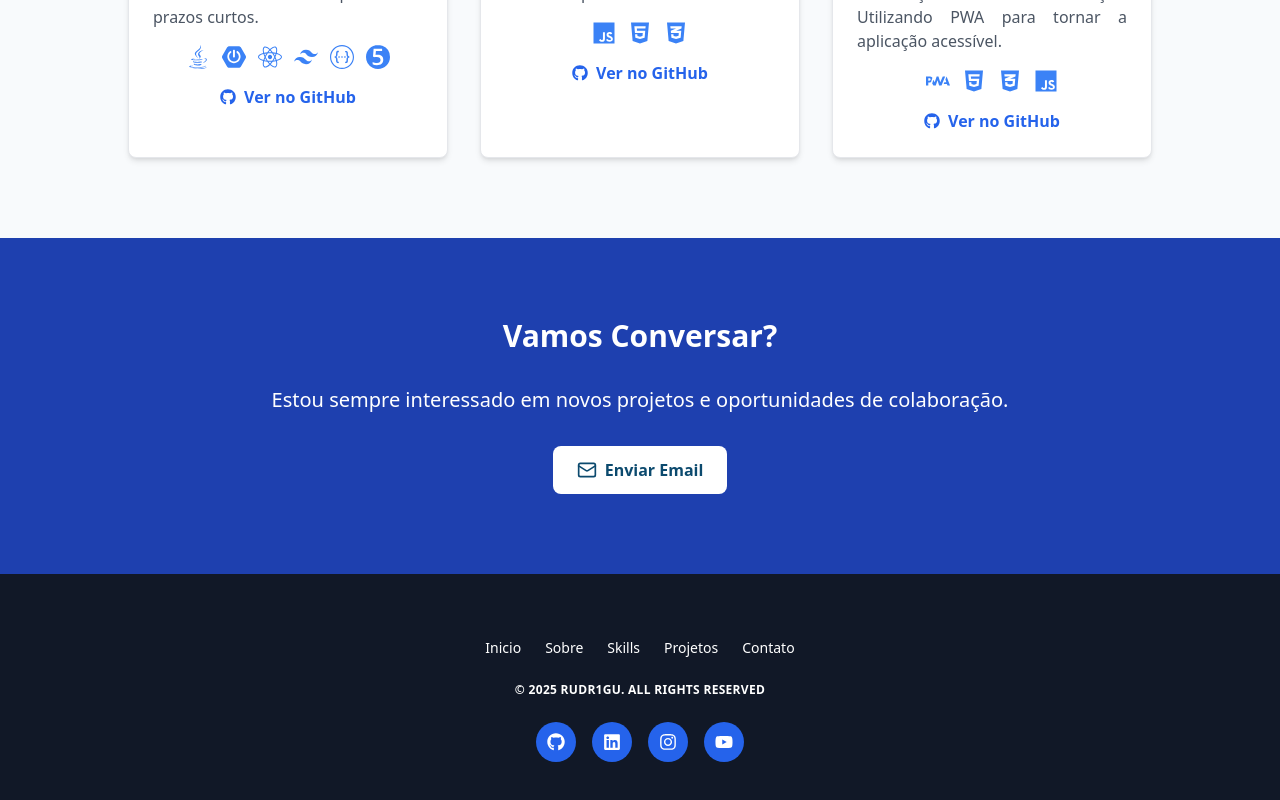
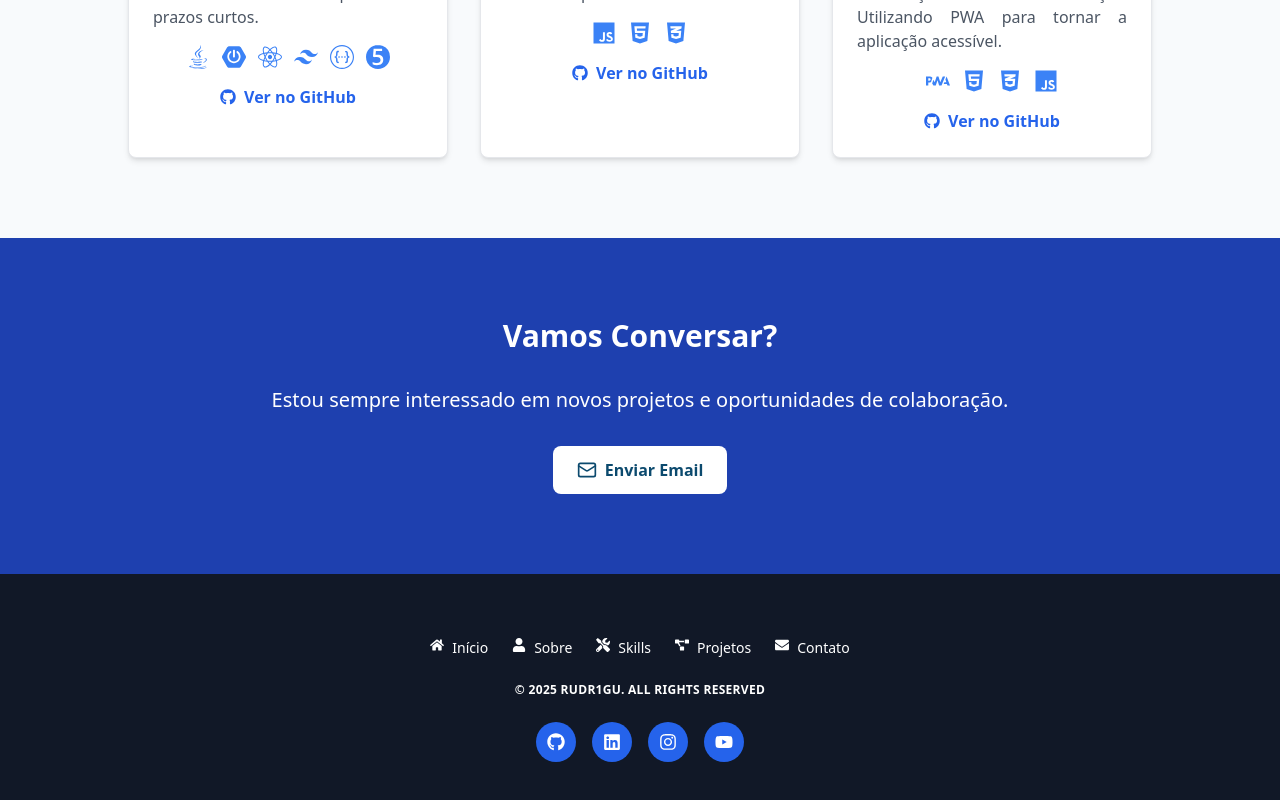
Before and after one commit to rudr1gu/Portifolio, a React (Vite) app: page / in a window 1280 px wide. Shown: the part 3084-3884 px from the top of the page. Built offline with nearby package versions, Linux system fonts and the light colour scheme.

Commit message:
:sparkles: feat: Enhance Footer component with smooth scrolling navigation and icon integration

```diff
--- a/src/components/footer/Footer.tsx
+++ b/src/components/footer/Footer.tsx
@@ -1,16 +1,45 @@
-import { FaInstagram, FaGithub, FaLinkedin, FaYoutube } from "react-icons/fa";
+import { FaInstagram, FaGithub, FaLinkedin, FaYoutube, FaHome, FaUser, FaTools, FaProjectDiagram, FaEnvelope } from "react-icons/fa";
 
 const Footer = () => {
+
+  const scrollToSection = (id: string) => {
+    const section = document.getElementById(id);
+    if (section) {
+      section.scrollIntoView({ behavior: "smooth", block: "start" });
+    }
+  };
+
   return (
     <footer className="bg-gray-900 py-16 text-white">
       <div className="container mx-auto text-center px-4">
         <nav className="mb-6">
           <ul className="flex flex-wrap justify-center gap-6 text-sm font-medium">
-            <li><a href="#" className="hover:text-blue-500 transition">Inicio</a></li>
-            <li><a href="#" className="hover:text-blue-500 transition">Sobre</a></li>
-            <li><a href="#" className="hover:text-blue-500 transition">Skills</a></li>
-            <li><a href="#" className="hover:text-blue-500 transition">Projetos</a></li>
-            <li><a href="#" className="hover:text-blue-500 transition">Contato</a></li>
+            <li>
+              <a onClick={() => scrollToSection("home")} className="flex gap-2 cursor-pointer hover:text-blue-500 transition">
+                <FaHome /> Início
+              </a>
+            </li>
+            <li>
+              <a onClick={() => scrollToSection("about")} className="flex gap-2 cursor-pointer hover:text-blue-500 transition">
+                 <FaUser /> Sobre
+              </a>
+            </li>
+            <li>
+              <a onClick={() => scrollToSection("skill")} className="flex gap-2 cursor-pointer hover:text-blue-500 transition">
+                <FaTools /> Skills
+              </a>
+            </li>
+            <li>
+
+              <a onClick={() => scrollToSection("project")} className="flex gap-2 cursor-pointer hover:text-blue-500 transition">
+               <FaProjectDiagram /> Projetos
+              </a>
+            </li>
+            <li>
+              <a onClick={() => scrollToSection("contact")} className="flex gap-2 cursor-pointer hover:text-blue-500 transition">
+                <FaEnvelope /> Contato
+              </a>
+            </li>
           </ul>
         </nav>
         <p className="text-xs uppercase font-semibold tracking-wide mb-6">© 2025 Rudr1gu. All rights reserved</p>
```
